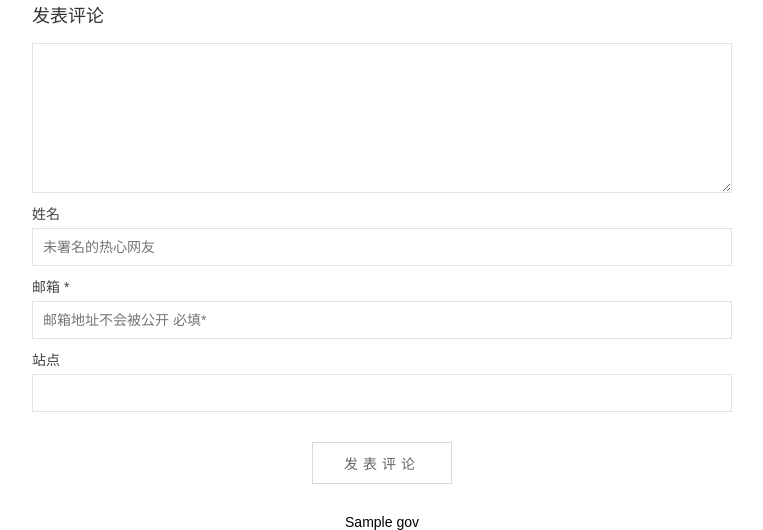
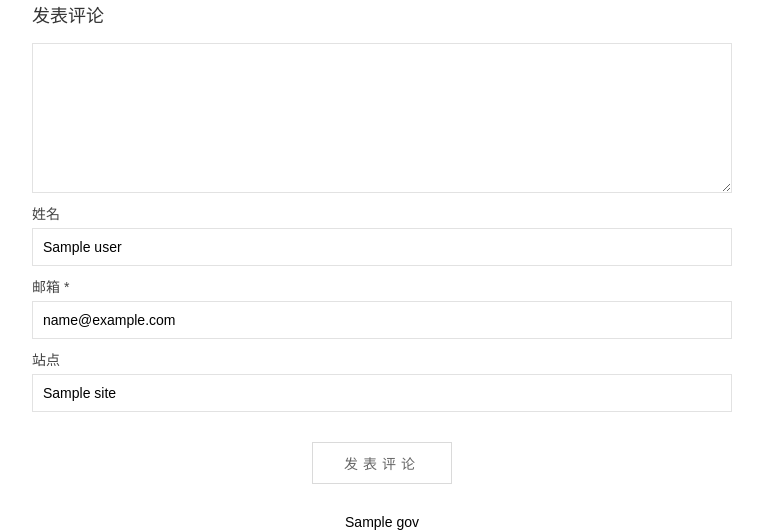
Before and after one commit to Hotobun/flask-theme-diaspora, a Flask app: template app/templates/article.html in a window 1280 px wide. Shown: the part 633-1163 px from the top of the page, without its empty margins (258-1021 px from the left). Run offline with Flask 2, Linux system fonts and the light colour scheme; the template is opened without the code that fills it: most values are stand-ins (such as "Sample title", 1, 10 or a date in 2020); parts of the project's set-up code (start-up, migrations or seed data) failed here and were passed over; some libraries are stand-ins or nearby versions.

Commit message:
设置cookie 留言支持markdown

```diff
--- a/app/setting/config.py
+++ b/app/setting/config.py
@@ -85,5 +85,10 @@ index_image = 'img/index.jpg'
 
 cwd = os.getcwd()
 
+
+# cookie 过期时间  存储用户名和邮箱 方便再次留言不需要再填写
+cookie_max_age = 60*60*24*30
+
+
 if __name__ == "__main__":
     print(archive_path)
--- a/app/templates/article.html
+++ b/app/templates/article.html
@@ -103,7 +103,7 @@ href="{{ url_for('static', filename='img/site/logo_min.png') }}">
                         {{ commitem.date }} </a>
                 </div>
 
-                <p>{{ commitem.comment }}</p>
+                <p>{{commitem.comment|safe}}</p>
 
                 <div class="reply">
                     <a rel="nofollow" class="comment-reply-link" href="#submit"
@@ -128,7 +128,7 @@ href="{{ url_for('static', filename='img/site/logo_min.png') }}">
                                 {{ add_comm.date }}
                         </div>
 
-                        <p>{{ add_comm.comment }}</p>
+                        <p>{{add_comm.comment|safe}}</p>
 
                         <div class="reply"><a rel="nofollow" class="comment-reply-link" href="#submit"
                              data-commentid="{{ add_comm.id }}" data-fid="{{ add_comm.fid }}" data-root = {{commitem.id}}  data-respondelement="respond"
@@ -162,13 +162,13 @@ href="{{ url_for('static', filename='img/site/logo_min.png') }}">
 			 maxlength="65525" required="required"></textarea></p>
 
 		<p class="comment-form-author"><label for="author">姓名 <span class="required"></span></label>
-			<input id="author" name="author" type="text" value="" size="30" maxlength="245" placeholder="未署名的热心网友">
+			<input id="author" name="author" type="text" value="{%if cookie%}{{cookie.user}}{%endif%}" size="30" maxlength="245" placeholder="未署名的热心网友">
 		</p>
 
         <p class="comment-form-email" id="comment-form-email" ><label for="email" id="comment-form-email-label">邮箱 <span class="required">*</span></label>
-            <input id="email" name="email" type="text" value="" size="30" maxlength="100" aria-describedby="email-notes" required="required" placeholder="邮箱地址不会被公开 必填*" onblur="email_form()"></p>
+            <input id="email" name="email" type="text" value="{%if cookie%}{{cookie.email}}{%endif%}" size="30" maxlength="100" aria-describedby="email-notes" required="required" placeholder="邮箱地址不会被公开 必填*" onblur="email_form()"></p>
 
-		<p class="comment-form-url"><label for="url">站点</label> <input id="url" name="site" type="text" value="" size="30"
+		<p class="comment-form-url"><label for="url">站点</label> <input id="url" name="site" type="text" value="{%if cookie%}{{cookie.site}}{%endif%}" size="30"
 			 maxlength="200"></p>
 
 		<p class="form-submit" id="form-submit"><input name="submit" type="submit" id="submit" class="submit" value="发表评论" >
```
Also changed, not shown: app/blog/article.py (+7 -2 lines), app/blog/comments.py (+12 -4 lines).
